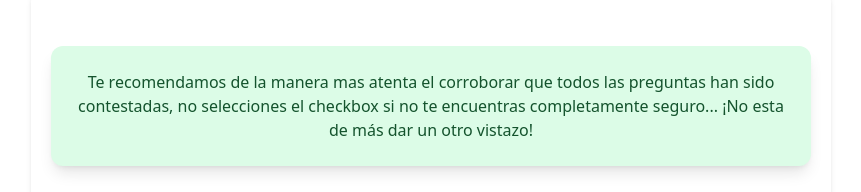
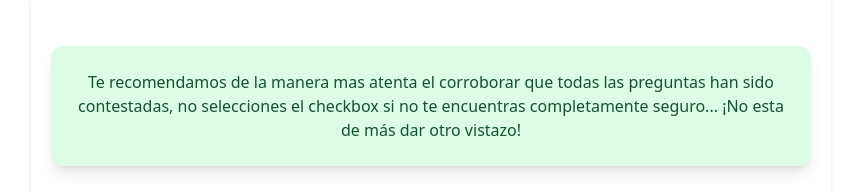
Before and after one commit to AntonioDJSS/Evaluaciones-Frontend, a React (Vite) app: page /evaluacion in a window 1280 px wide. Shown: the part 7343-7535 px from the top of the page, without its empty margins (209-1070 px from the left). Built offline with nearby package versions, Linux system fonts and the light colour scheme; no server answers; the HTML template or start-up script is replaced by a standard one.

Commit message:
Correccion de errores

```diff
--- a/src/components/Formulario.jsx
+++ b/src/components/Formulario.jsx
@@ -911,7 +911,7 @@ materia de Seguridad Industrial, Seguridad Operativa y Protección al Medio Ambi
       <div className="bg-white my-10 py-10 px-5 shadow-md rounded-2xl">
       <div className="mt-5 md:my-5 shadow-lg px-5 py-1 rounded-xl bg-green-100">
             <p className="block text-center my-5 text-green-900">
-            Te recomendamos de la manera mas atenta el corroborar que todos las preguntas han sido contestadas, no selecciones el checkbox si no te encuentras completamente seguro...  ¡No esta de más dar un otro vistazo!
+            Te recomendamos de la manera mas atenta el corroborar que todas las preguntas han sido contestadas, no selecciones el checkbox si no te encuentras completamente seguro...  ¡No esta de más dar otro vistazo!
             </p>
           </div>
         <div className="flex justify-center">
```
